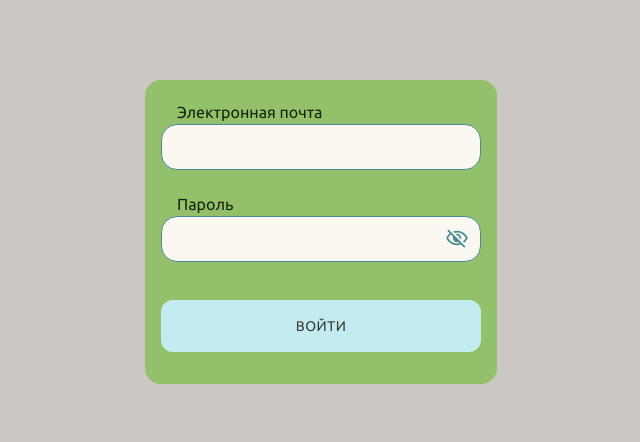
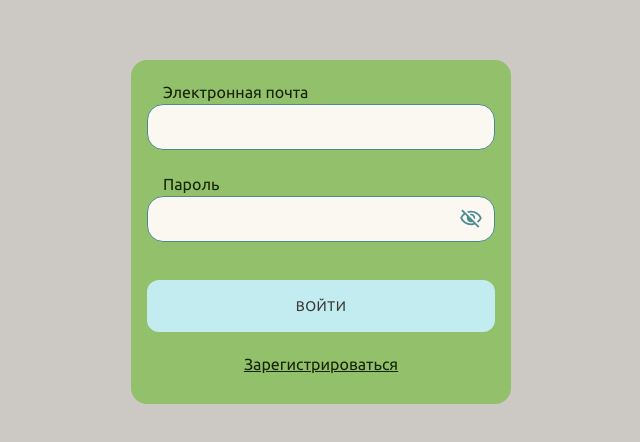
Before and after one commit to iAndreiAbramov/fin-diary-react, a React (Create React App) app: page /login in a window 1280 px wide. Shown: the part 168-610 px from the top of the page, without its empty margins (319-959 px from the left). Built offline with nearby package versions, Linux system fonts and the light colour scheme.

Commit message:
feat: adds alter link into a LoginForm

```diff
--- a/src/components/ui/LoginForm/LoginForm.styled.ts
+++ b/src/components/ui/LoginForm/LoginForm.styled.ts
@@ -1,16 +1,18 @@
+import { BreakPoint } from 'constants/style-variables/breakpoints';
 import { TransitionTime } from 'constants/style-variables/sizes';
 import { css, styled } from 'styled-components';
 import { shake } from 'styles/keyframes/shake';
 
 import { TextItem } from 'components/atoms/TextItem';
 import Button from 'components/ui/Button';
+import LinkItem from 'components/ui/LinkItem';
 
 export const Form = styled.form<{ $isFailed: boolean }>`
   display: flex;
   flex-direction: column;
   gap: 12px;
 
-  max-width: 380px;
+  width: 380px;
   padding: 24px 16px 32px;
   border-radius: 16px;
 
@@ -22,7 +24,11 @@ export const Form = styled.form<{ $isFailed: boolean }>`
         animation: ${shake} 0.4s ease;
       `;
     }
-  }}
+  }};
+
+  @media (max-width: ${BreakPoint.MobileTop}) {
+    min-width: 320px;
+  }
 `;
 
 export const FieldWrapper = styled.div`
@@ -67,3 +73,11 @@ export const ErrorContainer = styled.div<{ $hasError: boolean }>`
           transform: translateY(-50%);
         `};
 `;
+
+export const AlterLink = styled(LinkItem)`
+  align-self: center;
+
+  margin-top: 12px;
+
+  color: ${({ theme }) => theme.globals.fontColor};
+`;
--- a/src/components/ui/LoginForm/LoginForm.tsx
+++ b/src/components/ui/LoginForm/LoginForm.tsx
@@ -1,6 +1,7 @@
 import React from 'react';
 import { Field, Form } from 'react-final-form';
 
+import { GetRoute } from 'utils/routes/get-route';
 import { composeValidators, isNotTooShort, isRequired, isValidEmail } from 'utils/validators';
 
 import FormInput from './FormInput';
@@ -14,7 +15,7 @@ const LoginForm: React.FC<ILoginFormProps> = ({ type, onSubmit, backendError })
   return (
     <Form onSubmit={onSubmit} validate={type === 'register' ? validate : undefined}>
       {({ handleSubmit, submitFailed, hasValidationErrors }) => (
-        <S.Form as="form" onSubmit={handleSubmit} $isFailed={submitFailed}>
+        <S.Form as="form" onSubmit={handleSubmit} $isFailed={submitFailed} autoComplete="off">
           <Field name="email" validate={composeValidators([isRequired, isValidEmail])}>
             {({ input, meta }) => (
               <S.FieldWrapper as="div">
@@ -70,6 +71,11 @@ const LoginForm: React.FC<ILoginFormProps> = ({ type, onSubmit, backendError })
               <S.ErrorText as="span">{backendError}</S.ErrorText>
             </S.ErrorContainer>
           )}
+          <S.AlterLink
+            linkTo={type === 'login' ? GetRoute.Registration() : GetRoute.Login()}
+            name={type === 'login' ? 'Зарегистрироваться' : 'Войти'}
+            title={type === 'login' ? 'Зарегистрироваться' : 'Войти'}
+          />
         </S.Form>
       )}
     </Form>
```
Also changed, not shown: 1 other file (tests, documents, lock files or other folders).
